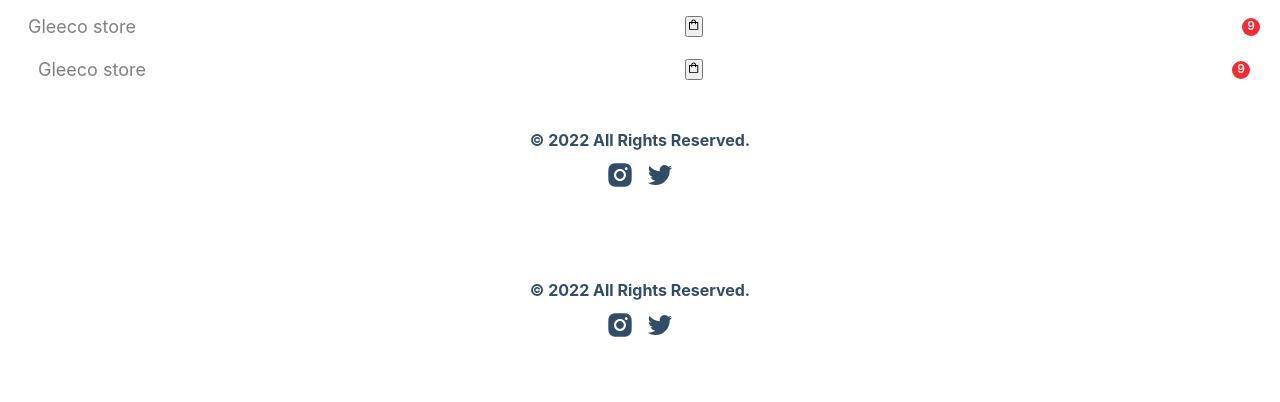
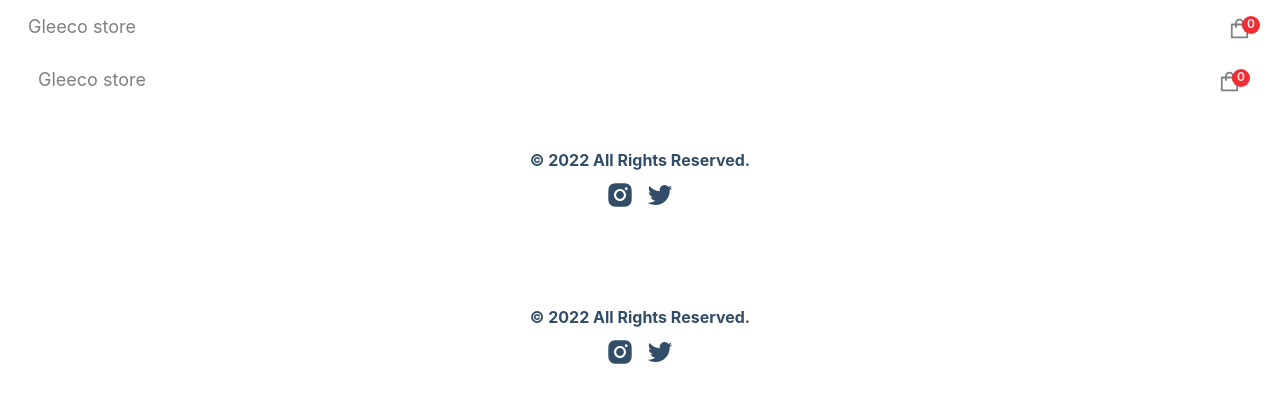
Before and after one commit to kingbee1/glee-co, a Next.js app: page /components/Layout in a window 1280 px wide. Shown: the top 402 px of the page. Built offline with nearby package versions, Linux system fonts and the light colour scheme; no server answers.

Commit message:
cart logic

```diff
--- a/context/StateContext.js
+++ b/context/StateContext.js
@@ -7,16 +7,16 @@ export const StateContext = ({ children }) => {
     const [showCart, setShowCart] = useState (false);
     const [cartItems, setCartItems] = useState ([])
     const [totaltPrice, setTotalPrice] = useState ()
-    const [totalQuantities, setTotalQuantities] = useState ()
+    const [totalQuantities, setTotalQuantities] = useState (0)
     const [qty, setQty] = useState (1)
 
     const onAdd = (product, quantity) => {
-        const checkProcutInCart = cartItems.find((item) => item._id === product._id)
+        const checkProductInCart = cartItems.find((item) => item._id === product._id)
 
         setTotalPrice((prevTotalPrice) => prevTotalPrice + product.Price * quantity)
         setTotalQuantities((prevTotalQuanties) => prevTotalQuanties + quantity)
 
-        if(checkProcutInCart) {
+        if(checkProductInCart) {
             const updatedCartItems = cartItems.map((cartProduct) => {
                 if(cartProduct._id === product._id) return {
                     ...cartProduct,
--- a/pages/components/Cart.js
+++ b/pages/components/Cart.js
@@ -1,9 +1,15 @@
-import React from 'react'
+import React, {useRef} from 'react'
+import Link from 'next/link'
+import { AiOutlinePlus, AiOutlineMinus, AiOutlineLeft, AiOutlineShopping } from 'react-icons/ai'
+import { TiDeleteOutline }  from 'react-icons/ti'
+import { toast } from 'react-hot-toast'
+import { useStateContext } from '../../context/StateContext'
+import { urlFor } from '../../lib/Client'
 
 const Cart = () => {
   return (
     <div>
-
+      see stt
     </div>
   )
 }
--- a/pages/components/Footer.js
+++ b/pages/components/Footer.js
@@ -6,8 +6,8 @@ const Footer = () => {
     <div className='footer-container'>
       <p>&copy; 2022 All Rights Reserved.</p>
       <p className='icons'>
-        <AiFillInstagram />
-        <AiOutlineTwitter />
+        <a href="https://instagram.com/beordo_" target="_blank"><AiFillInstagram /></a>
+        <a href="https://twitter.com/real_kingbee" target="_blank"><AiOutlineTwitter /></a>
       </p>
     </div>
   )
--- a/pages/components/NavBar.js
+++ b/pages/components/NavBar.js
@@ -2,20 +2,24 @@ import React from 'react'
 import Link from 'next/link'
 import { AiOutlineShopping } from 'react-icons/ai'
 import Cart from './Cart'
+import { useStateContext } from '../../context/StateContext'
 
 
 const NavBar = () => {
+
+  const { showCart, setShowCart, totalQuantities } = useStateContext()
+
   return (
     <div className='navbar-container'>
       <p className='logo'>
         <Link href='/'>Gleeco store</Link>
       </p>
-      <button type='button' className='cart-item' onClick={''}>
+      <button type='button' className='cart-icon' onClick={() => setShowCart(true)}>
         <AiOutlineShopping />
-        <span className='cart-item-qty'>9</span>
+        <span className='cart-item-qty'>{totalQuantities}</span>
       </button>
 
-      <Cart />
+      {showCart && <Cart />}
 
     </div>
   )
```
